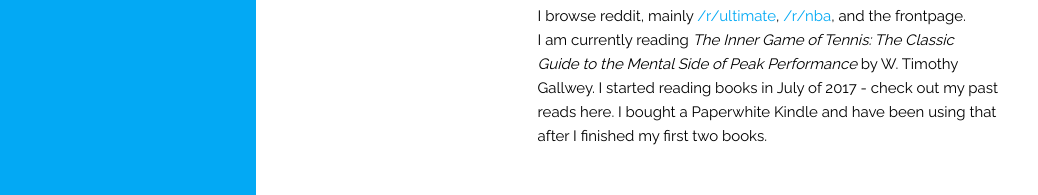
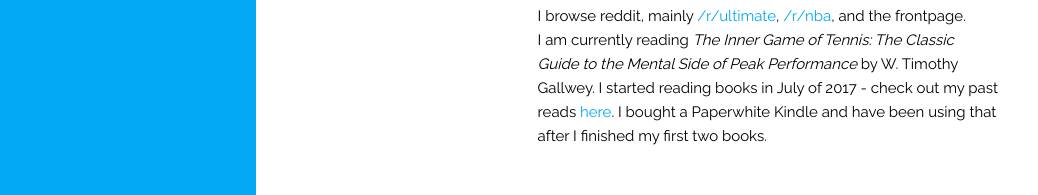
Before and after one commit to joshuayuan/joshuayuan-old-site, a Jekyll site: the page built from about.html, in a window 1280 px wide and 1205 px high. Shown: the part 1007-1202 px from the top of the window, without its empty margins (0-1038 px from the left). Built offline with Jekyll 4.4.1, drawn with Linux system fonts in a browser that asks for light colours; nearby versions of some CDN libraries; comment, search, counter and statistics services are not loaded.

Commit message:
fix a link in about, and date on wallet page

```diff
--- a/_projects/wallet.html
+++ b/_projects/wallet.html
@@ -6,7 +6,7 @@ order: 100
 ---
 
 <h1 class="centered">Google Wallet Android Applicaiton</h1>
-<p class="centered">Summer 2017 [In progress]</p>
+<p class="centered">Summer 2017 [Completed]</p>
 
 <h2>Links</h2>
 <p>About: <a href="https://www.google.com/wallet/">https://www.google.com/wallet/</a></p>
--- a/about.html
+++ b/about.html
@@ -30,7 +30,7 @@ I watch videos of other people playing chess. My favorite chess channel is <a hr
 I play with my Rubik's Cube, a Moyu Weilong GTS 3x3 56" black cube.<br/>
 I watch <a href="https://www.youtube.com/user/EthosLab">EthosLab</a>'s vanilla Minecraft videos.<br/>
 I browse reddit, mainly <a href="https://www.reddit.com/r/ultimate/">/r/ultimate</a>, <a href="https://www.reddit.com/r/nba/">/r/nba</a>, and the frontpage.<br/>
-I am currently reading <em>The Inner Game of Tennis: The Classic Guide to the Mental Side of Peak Performance</em> by W. Timothy Gallwey. I started reading books in July of 2017 - check out my past reads here. I bought a Paperwhite Kindle and have been using that after I finished my first two books.</p>
+I am currently reading <em>The Inner Game of Tennis: The Classic Guide to the Mental Side of Peak Performance</em> by W. Timothy Gallwey. I started reading books in July of 2017 - check out my past reads <a href="#" onclick="toggleBooks()">here</a>. I bought a Paperwhite Kindle and have been using that after I finished my first two books.</p>
 <div id="reads" style="display:none">
     <ul>
         <li><em>The Power of Habit: Why We Do What We Do in Life and Business</em> by Charles Duhigg</li>
```
